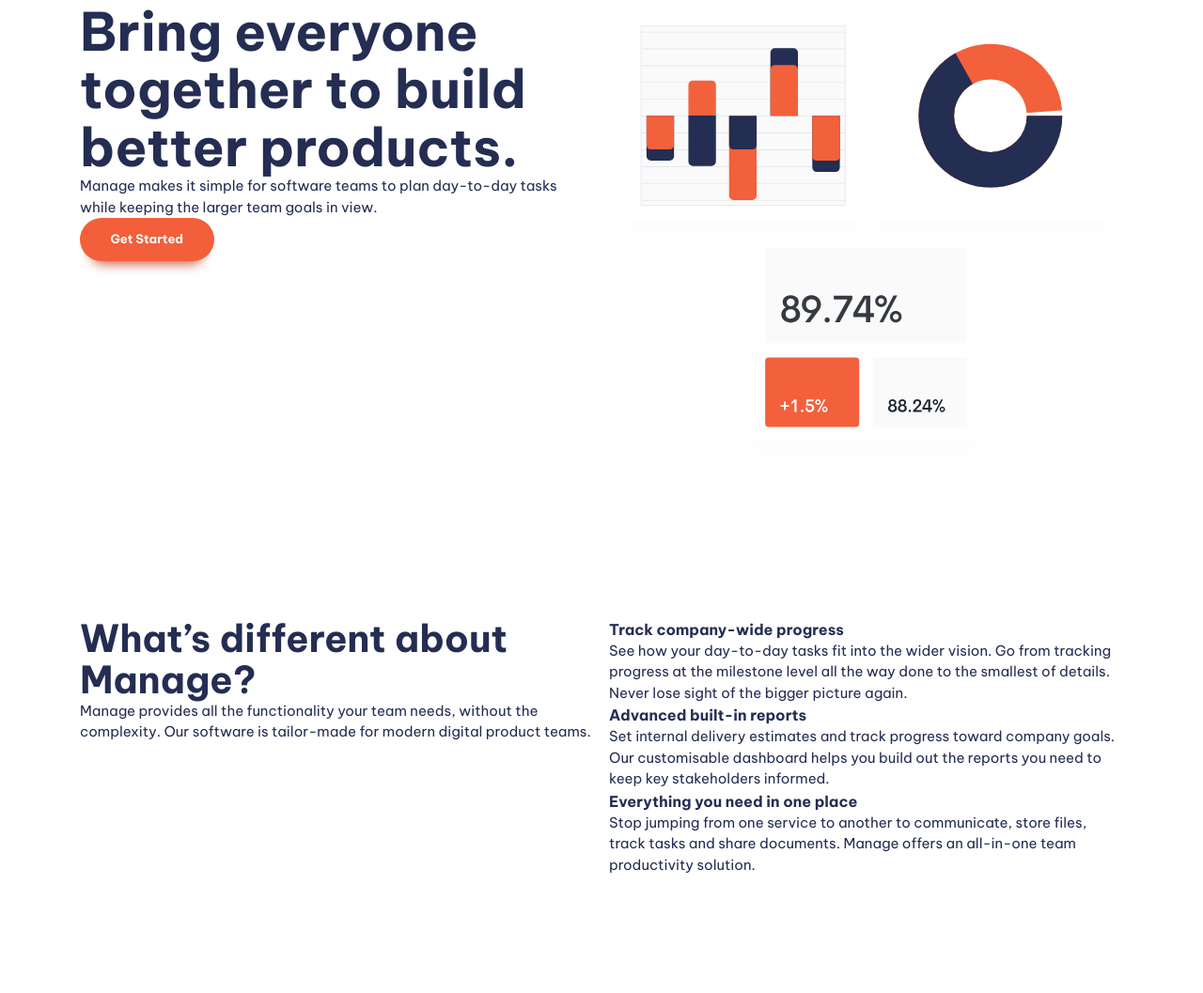
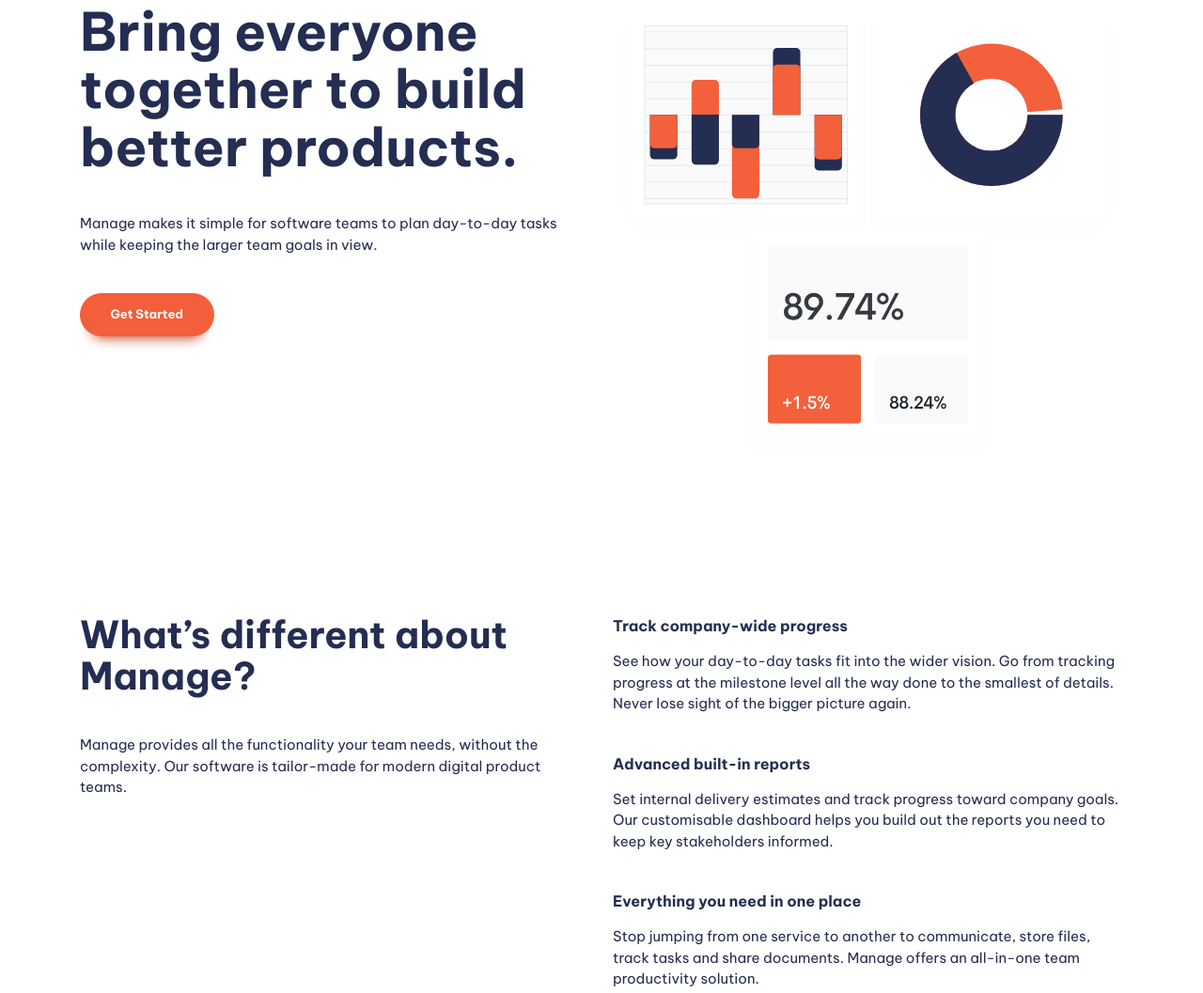
Before and after one commit to alireza-constantin/manage-landing-page, a website built with Vite: page index.html in a window 1280 px wide. Shown: the part 171-1228 px from the top of the page at 94% size. Built offline with nearby package versions, Linux system fonts and the light colour scheme.

Commit message:
add general spacing

```diff
--- a/index.html
+++ b/index.html
@@ -39,7 +39,7 @@
 			<section class="padding-block-900">
 				<div class="container">
 					<div class="even-columns">
-						<div>
+						<div class="flow">
 							<h1 class="fs-primary-heading fw-bold">Bring everyone together to build better products.</h1>
 							<p>
 								Manage makes it simple for software teams to plan day-to-day tasks while keeping the larger team goals
@@ -57,7 +57,7 @@
 			<section class="padding-block-900">
 				<div class="container">
 					<div class="even-columns">
-						<div>
+						<div class="flow">
 							<h2 class="fs-secondary-heading fw-bold">What’s different about Manage?</h2>
 							<p>
 								Manage provides all the functionality your team needs, without the complexity. Our software is
@@ -65,27 +65,34 @@
 							</p>
 						</div>
 						<div>
-							<ul class="numbered-items" role="list">
+							<ul class="numbered-items | flow" role="list">
 								<li>
+									<div class="flow" data-spacing="tight">
 										<h3 class="fs-600 fw-bold">Track company-wide progress</h3>
 										<p>
-										See how your day-to-day tasks fit into the wider vision. Go from tracking progress at the milestone
-										level all the way done to the smallest of details. Never lose sight of the bigger picture again.
+											See how your day-to-day tasks fit into the wider vision. Go from tracking progress at the
+											milestone level all the way done to the smallest of details. Never lose sight of the bigger
+											picture again.
 										</p>
+									</div>
 								</li>
 								<li>
+									<div class="flow" data-spacing="tight">
 										<h3 class="fs-600 fw-bold">Advanced built-in reports</h3>
 										<p>
-										Set internal delivery estimates and track progress toward company goals. Our customisable dashboard
-										helps you build out the reports you need to keep key stakeholders informed.
+											Set internal delivery estimates and track progress toward company goals. Our customisable
+											dashboard helps you build out the reports you need to keep key stakeholders informed.
 										</p>
+									</div>
 								</li>
 								<li>
+									<div class="flow" data-spacing="tight">
 										<h3 class="fs-600 fw-bold">Everything you need in one place</h3>
 										<p>
 											Stop jumping from one service to another to communicate, store files, track tasks and share
 											documents. Manage offers an all-in-one team productivity solution.
 										</p>
+									</div>
 								</li>
 							</ul>
 						</div>
@@ -128,7 +135,7 @@
 					</div>
 					<div>
 						<nav class="footer-nav">
-							<ul aria-label="Footer" role="list">
+							<ul class="flow" data-spacing="tight" aria-label="Footer" role="list">
 								<li><a href="#">Home</a></li>
 								<li><a href="#">Pricing</a></li>
 								<li><a href="#">Products</a></li>
--- a/style.css
+++ b/style.css
@@ -226,7 +226,7 @@
 
 .even-columns {
   display: grid;
-  gap: 1rem;
+  gap: 1.5rem;
 }
 
 @media (min-width: 50em) {
@@ -234,6 +234,15 @@
     grid-auto-flow: column;
     grid-auto-columns: 1fr;
   }
+}
+
+
+:where(.flow > :not(:first-child)) {
+  margin-top: var(--flow-spacer, 2.5rem);
+}
+
+:where(.flow[data-spacing="tight"] > :not(:first-child)) {
+  margin-top: var(--flow-spacer, 1em);
 }
 
 
```
Lines whose indentation alone changed are shown as unchanged.
